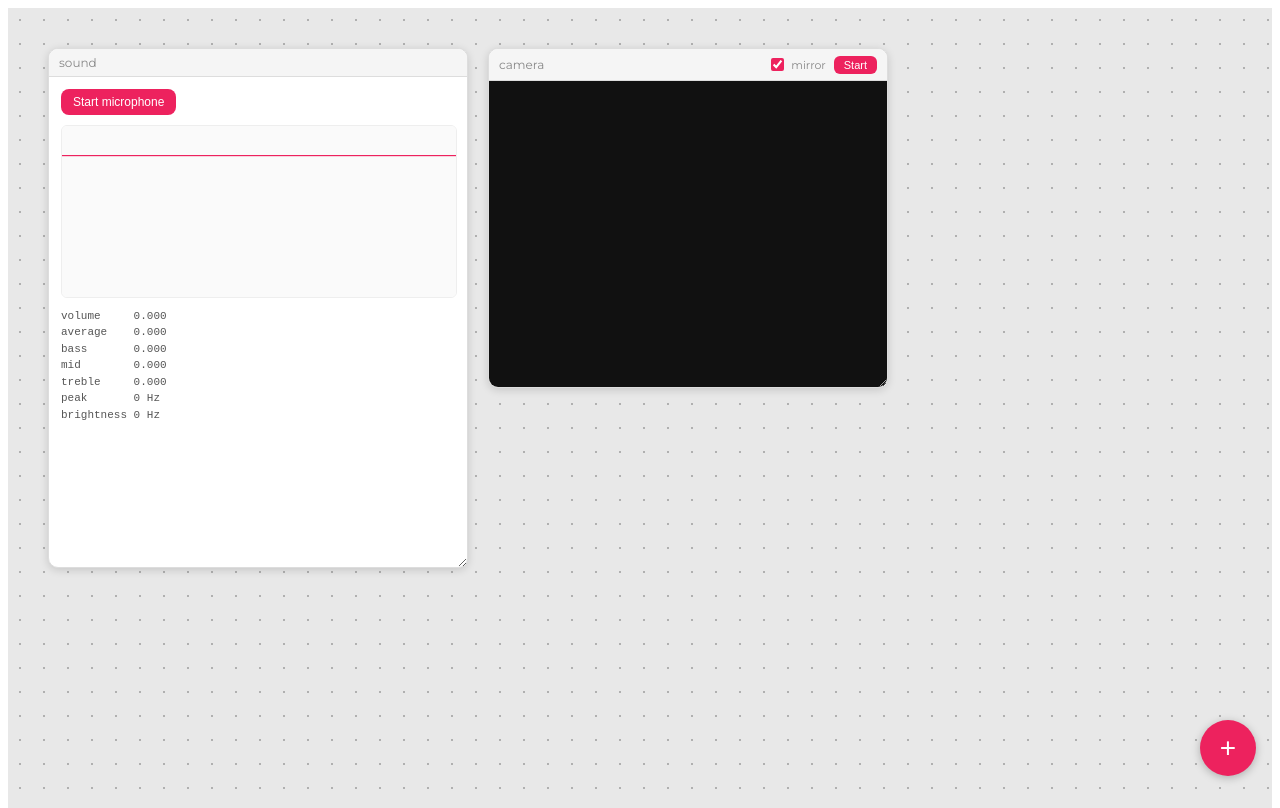
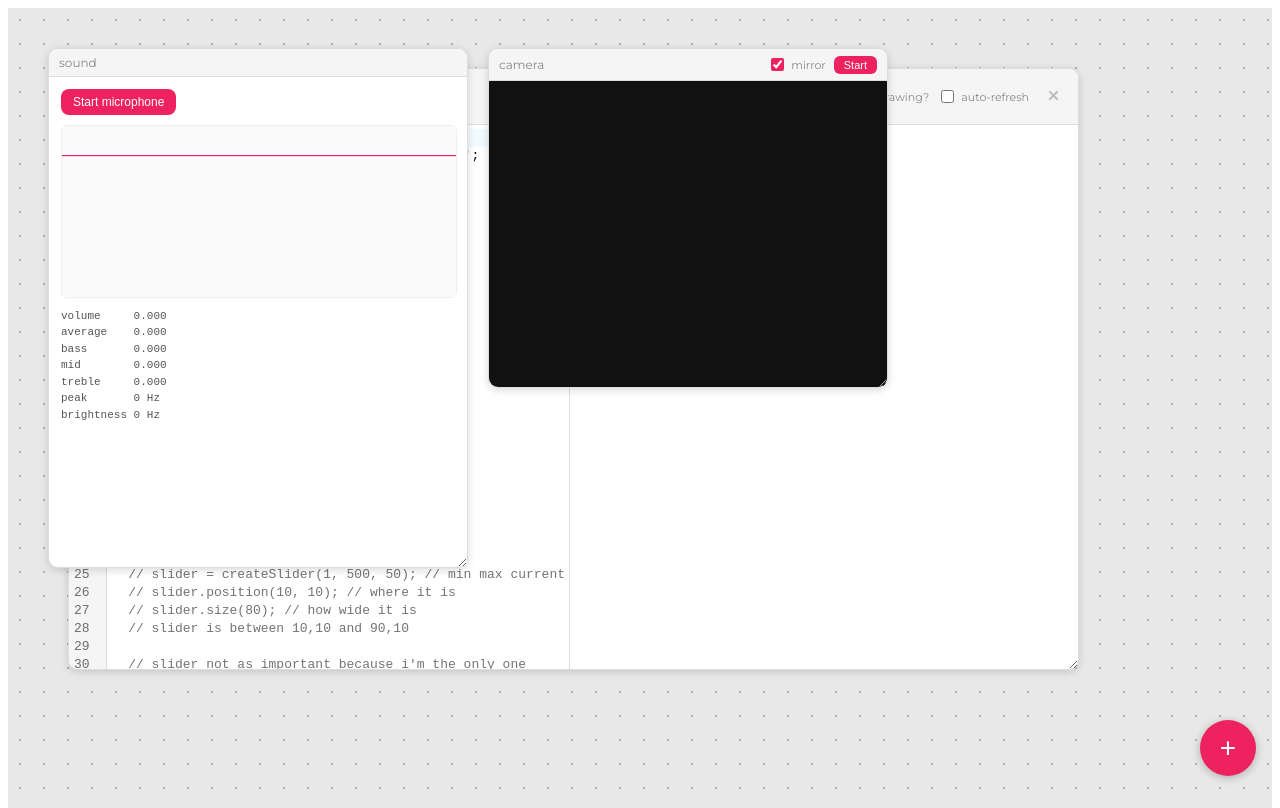
Before and after one commit to angela-bi/performing-process, a React (Vite) app: page / in a window 1280 px wide. Built offline with nearby package versions, Linux system fonts and the light colour scheme.

Commit message:
drawing software resizing

```diff
--- a/src/App.css
+++ b/src/App.css
@@ -20,7 +20,6 @@
     touch-action: none;
   }
 
-  /* keep CodeMirror scrollable by touch */
   .cm-scroller {
     touch-action: pan-y;
   }
--- a/src/App.tsx
+++ b/src/App.tsx
@@ -72,9 +72,24 @@ export default function App() {
   //////////////////////
 
   const [sketches, setSketches] = useState<Sketch[]>(() => {
-    const saved = localStorage.getItem('sketches');
-    return saved ? JSON.parse(saved) : [];
-  });
+  const saved = localStorage.getItem('sketches');
+  if (saved) {
+    const parsed = JSON.parse(saved);
+    if (parsed.length > 0) return parsed;
+  }
+  const id = crypto.randomUUID();
+  return [{
+    id,
+    title: 'drawing 1',
+    code: defaultSketch,
+    isRunning: false,
+    runCount: 0,
+    editorPosition: { x: 60, y: 60, w: 500, h: 600 },
+    previewPosition: { x: 580, y: 60, w: 500, h: 600 },
+    keepDrawing: false,
+    scrollTop: 0,
+  }];
+});
 
   useEffect(() => {
     localStorage.setItem('sketches', JSON.stringify(sketches));
@@ -88,7 +103,7 @@ export default function App() {
       code: defaultSketch,
       isRunning: false,
       runCount: 0,
-      editorPosition: { x, y, w: 500, h: 300 },
+      editorPosition: { x, y, w: 500, h: 600 },
       previewPosition: { x: x + 520, y, w: 500, h: 600 },
       keepDrawing: false,
       scrollTop: 0
--- a/src/components/DrawingSoftware.tsx
+++ b/src/components/DrawingSoftware.tsx
@@ -27,7 +27,9 @@ interface DrawingSoftwareProps {
 }
 
 export function DrawingSoftware({ sketch, onChange, onRun, onFocus, onDelete, zIndex, modules }: DrawingSoftwareProps) {
+    // refs
   const editorRef = useRef<HTMLDivElement>(null);
+  const editorWRef = useRef(sketch.editorPosition.w);
   const viewRef = useRef<EditorView>(null);
   const iframeRef = useRef<HTMLIFrameElement>(null);
 
@@ -35,6 +37,7 @@ export function DrawingSoftware({ sketch, onChange, onRun, onFocus, onDelete, zI
   const dragging = useRef(false);
   const dragStart = useRef({ mx: 0, my: 0, wx: 0, wy: 0 });
   const hasLoaded = useRef(false);
+
   const latest = useRef(sketch);
   latest.current = sketch;
 
@@ -43,7 +46,19 @@ export function DrawingSoftware({ sketch, onChange, onRun, onFocus, onDelete, zI
   const modulesCode = modules.map(m => m.name + '\n' + m.code).join('\u0000');
   const lastCode = useRef(sketch.code + modulesCode);
 
-  // ── Drag ──────────────────────────────────────────────────────────────────
+  const [editorW, setEditorW] = useState(sketch.editorPosition.w);
+  const splitterDragging = useRef(false);
+  const splitterStartX = useRef(0);
+  const splitterStartW = useRef(0);
+
+  const SPLITTER_W = 9;
+  const panelRef = useRef<HTMLDivElement>(null);
+  const [panelW, setPanelW] = useState(sketch.editorPosition.w + sketch.previewPosition.w + SPLITTER_W);
+  const panelWRef = useRef(panelW);
+
+  /////////////////////////
+  // dragging functionality
+  //////////////////////////
 
   function onPointerDown(e: React.PointerEvent) {
     onFocus();
@@ -65,7 +80,9 @@ export function DrawingSoftware({ sketch, onChange, onRun, onFocus, onDelete, zI
     onChange({ editorPosition: { ...sketch.editorPosition, x: pos.x, y: pos.y } });
   }
 
-  // ── CodeMirror ────────────────────────────────────────────────────────────
+  /////////////////////////
+  // editor code
+  //////////////////////////
 
   useEffect(() => {
     const view = new EditorView({
@@ -103,7 +120,9 @@ export function DrawingSoftware({ sketch, onChange, onRun, onFocus, onDelete, zI
     };
   }, []);
 
-  // ── Auto-refresh + syntax check ───────────────────────────────────────────
+   /////////////////////////
+  // syntax
+  //////////////////////////
 
   useEffect(() => {
     const current = sketch.code + modulesCode;
@@ -127,7 +146,6 @@ export function DrawingSoftware({ sketch, onChange, onRun, onFocus, onDelete, zI
     return () => clearTimeout(timer);
   }, [sketch.code, modulesCode]);
 
-  // ── iframe launch ─────────────────────────────────────────────────────────
 
   useEffect(() => {
     const iframe = iframeRef.current;
@@ -168,19 +186,54 @@ export function DrawingSoftware({ sketch, onChange, onRun, onFocus, onDelete, zI
     };
   }, [sketch.runCount]);
 
-  // ── Render ────────────────────────────────────────────────────────────────
+  /////////////////////////
+  // splitter
+  //////////////////////////
 
-  const panelW = (sketch.editorPosition.w ?? 400) + (sketch.previewPosition.w ?? 400) + 1; // +1 for the divider
+  function onSplitterPointerDown(e: React.PointerEvent) {
+    e.stopPropagation();
+    splitterDragging.current = true;
+    splitterStartX.current = e.clientX;
+    splitterStartW.current = editorW;
+    e.currentTarget.setPointerCapture(e.pointerId);
+    }
+
+    function onSplitterPointerMove(e: React.PointerEvent) {
+    if (!splitterDragging.current) return;
+    const next = Math.max(120, splitterStartW.current + (e.clientX - splitterStartX.current));
+    editorWRef.current = next; // ← add this
+    setEditorW(next);
+    }
+
+    function onSplitterPointerUp() {
+    splitterDragging.current = false;
+    onChange({ editorPosition: { ...sketch.editorPosition, w: editorWRef.current } }); // ← use ref
+    }
+
+    useEffect(() => {
+    const el = panelRef.current;
+    if (!el) return;
+    const ro = new ResizeObserver(entries => {
+        const w = entries[0].contentRect.width;
+        const h = entries[0].contentRect.height;
+        panelWRef.current = w;
+        setPanelW(w);
+        onChange({ editorPosition: { ...latest.current.editorPosition, h } });
+    });
+    ro.observe(el);
+    return () => ro.disconnect();
+    }, []);
 
   return (
     <div
-      onMouseDown={onFocus}
-      style={{
+    ref={panelRef}
+    onMouseDown={onFocus}
+    style={{
         position: 'absolute',
         left: pos.x,
         top: pos.y,
         width: panelW,
-        height: sketch.minimized ? 'auto' : sketch.editorPosition.h,
+        height: sketch.editorPosition.h,
         zIndex,
         backgroundColor: '#fff',
         border: '1px solid #ddd',
@@ -189,9 +242,11 @@ export function DrawingSoftware({ sketch, onChange, onRun, onFocus, onDelete, zI
         display: 'flex',
         flexDirection: 'column',
         boxShadow: '0 2px 8px rgba(0,0,0,0.15)',
-      }}
+        resize: 'both',
+        minWidth: 260,
+        minHeight: 120,
+    }}
     >
-      {/* ── Shared header ── */}
       <div
         onPointerDown={onPointerDown}
         onPointerMove={onPointerMove}
@@ -208,7 +263,6 @@ export function DrawingSoftware({ sketch, onChange, onRun, onFocus, onDelete, zI
           flexShrink: 0,
         }}
       >
-        {/* Run */}
         <button
           onPointerDown={e => e.stopPropagation()}
           onClick={onRun}
@@ -220,7 +274,6 @@ export function DrawingSoftware({ sketch, onChange, onRun, onFocus, onDelete, zI
           </svg>
         </button>
 
-        {/* Title */}
         <input
           value={sketch.title}
           onChange={e => onChange({ title: e.target.value })}
@@ -234,14 +287,12 @@ export function DrawingSoftware({ sketch, onChange, onRun, onFocus, onDelete, zI
           }}
         />
 
-        {/* Syntax error (from preview side) */}
         {syntaxError && (
           <span style={{ color: '#ED225E', fontSize: 11 }}>
             paused: syntax error in {syntaxError}
           </span>
         )}
 
-        {/* Keep drawing */}
         <label
           onPointerDown={e => e.stopPropagation()}
           title="Keep the drawing when re-running"
@@ -262,7 +313,6 @@ export function DrawingSoftware({ sketch, onChange, onRun, onFocus, onDelete, zI
           keep drawing?
         </label>
 
-        {/* Auto-refresh */}
         <label
           onPointerDown={e => e.stopPropagation()}
           title="Re-run automatically when code changes"
@@ -283,7 +333,6 @@ export function DrawingSoftware({ sketch, onChange, onRun, onFocus, onDelete, zI
           auto-refresh
         </label>
 
-        {/* Minimize */}
         {/* <button
           onPointerDown={e => e.stopPropagation()}
           onClick={() => onChange({ minimized: !sketch.minimized })}
@@ -299,7 +348,6 @@ export function DrawingSoftware({ sketch, onChange, onRun, onFocus, onDelete, zI
           </svg>
         </button> */}
 
-        {/* Delete */}
         <button
           onPointerDown={e => e.stopPropagation()}
           onClick={onDelete}
@@ -312,22 +360,34 @@ export function DrawingSoftware({ sketch, onChange, onRun, onFocus, onDelete, zI
         </button>
       </div>
 
-      {/* ── Body: editor + preview side by side ── */}
-      <div style={{ flex: 1, display: sketch.minimized ? 'none' : 'flex', minHeight: 0 }}>
-        {/* Editor pane */}
+      <div style={{ flex: 1, display: 'flex', minHeight: 0, overflow: 'hidden'}}>
         <div
-          ref={editorRef}
-          style={{ width: sketch.editorPosition.w, flexShrink: 0, overflow: 'hidden' }}
+            ref={editorRef}
+            style={{ width: Math.min(editorW, panelW - SPLITTER_W - 120), flexShrink: 0, overflow: 'hidden' }}
         />
 
-        {/* Divider */}
-        <div style={{ width: 1, background: '#ddd', flexShrink: 0 }} />
+        <div
+            onPointerDown={onSplitterPointerDown}
+            onPointerMove={onSplitterPointerMove}
+            onPointerUp={onSplitterPointerUp}
+            style={{
+            width: 9,
+            flexShrink: 0,
+            cursor: 'col-resize',
+            display: 'flex',
+            alignItems: 'center',
+            justifyContent: 'center',
+            background: 'transparent',
+            borderLeft: '1px solid #ddd',
+            boxSizing: 'border-box',
+            userSelect: 'none',
+            }}
+        />
 
-        {/* Preview pane */}
         <iframe
           allow="camera; microphone"
           ref={iframeRef}
-          style={{ flex: 1, border: 'none', width: '100%' }}
+          style={{ flex: 1, border: 'none', minWidth: 0 }}
           sandbox="allow-scripts allow-same-origin"
           title={sketch.title}
         />
```
